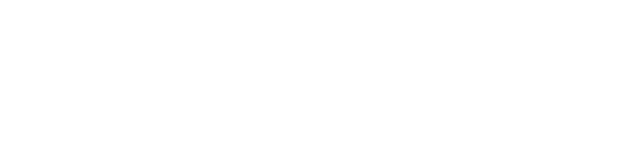
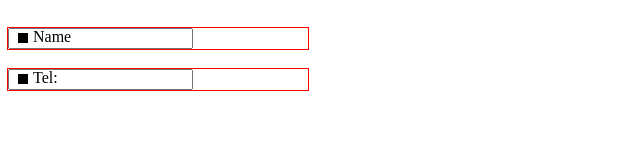
Before and after one commit to JamesLeeParker/new-rep, a plain HTML site: page index.html in a window 1280 px wide. Shown: the whole page, without its empty margins (0-640 px from the left). Drawn offline with Linux system fonts and the light colour scheme.

Commit message:
ready work

```diff
--- a/css/styles.css
+++ b/css/styles.css
@@ -0,0 +1,41 @@
+.form {
+  margin-right: 30px;
+  display: flex;
+  flex-direction: column;
+  width: 300px;
+}
+
+.box {
+  outline: 1px solid red;
+}
+
+.box {
+  position: relative;
+  margin-top: 20px;
+}
+
+.label {
+  position: absolute;
+  left: 0;
+  margin-left: 25px;
+}
+
+.placeholder:focus + .label,
+.placeholder:not(:placeholder-shown) + .label {
+  top: -100%;
+  color: green;
+}
+
+.svg {
+  position: absolute;
+  transform: translateY(50%);
+  top: 0;
+  left: 10px;
+  width: 10px;
+  height: 10px;
+  background-color: #000000;
+}
+
+.placeholder:focus ~ .svg {
+  background-color: green;
+}
--- a/index.html
+++ b/index.html
@@ -4,9 +4,25 @@
     <meta charset="UTF-8">
     <meta http-equiv="X-UA-Compatible" content="IE=edge">
     <meta name="viewport" content="width=device-width, initial-scale=1.0">
+    <link rel="stylesheet" href="./css/styles.css">
     <title>Document</title>
+
 </head>
 <body>
+    <form class="form">
+        <div class="box">
+                        <input class="placeholder" placeholder=" " type="text" name="name" id="name">
+            <label class="label" for="name">Name</label>
+            <div class="svg"></div>
+        </div>
+
+        <div class="box">
+            <div class="svg"></div>
+            <input class="placeholder" placeholder=" " type="tel" name="phone">
+            <label class="label" for="phone">Tel:</label>
+            <div class="svg"></div>
+        </div>
+    </form>
 
 </body>
 </html>
```
Also changed, not shown: 1 other file.
